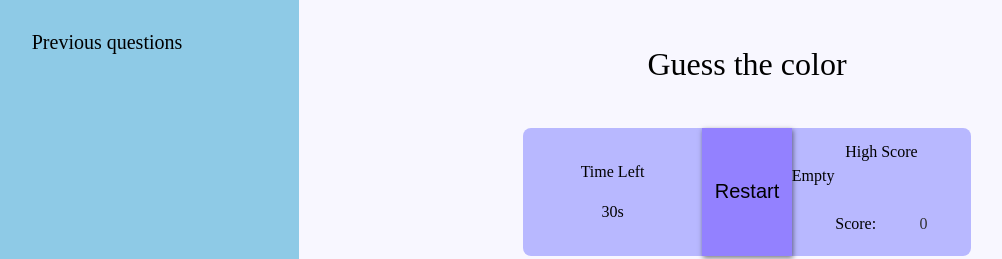
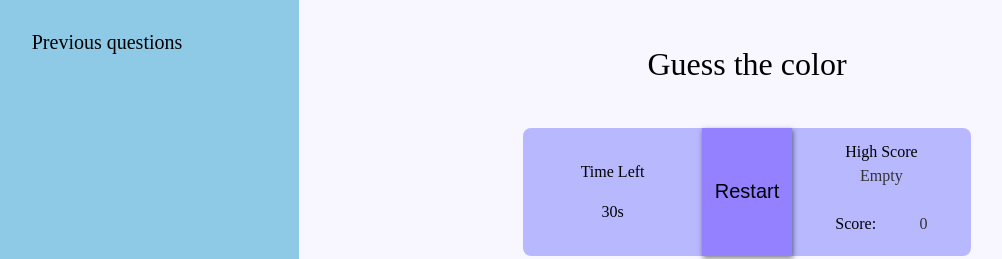
Before and after one commit to LuisEduardo20/Guess_The_Color, a React (Create React App) app: page / in a window 1280 px wide. Shown: the top 259 px of the page, without its empty margins (85-1087 px from the left). Built offline with nearby package versions, Linux system fonts and the light colour scheme.

Commit message:
fix: empty high score message

```diff
--- a/src/components/GameHeader/index.jsx
+++ b/src/components/GameHeader/index.jsx
@@ -23,16 +23,13 @@ const GameHeader = () => {
         <div>
           <h5>High Score</h5>
 
-          {highScore ? (
-            <section>
-              <p>
-                {highScore.playerUserName}: {highScore.playerScore}
-              </p>
-            </section>
-          ) : (
-            "Empty"
-          )}
-          <p></p>
+          <section>
+            <p>
+              {highScore
+                ? `${highScore.playerUserName}: ${highScore.playerScore}`
+                : "Empty"}
+            </p>
+          </section>
         </div>
 
         <div className='player-score'>
```
